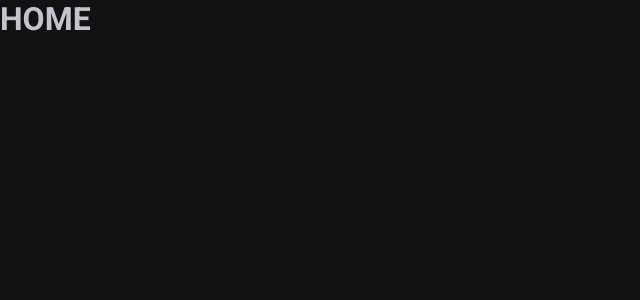
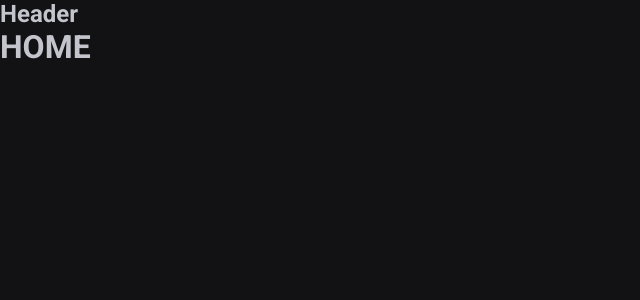
Before and after one commit to pedroeduardo36/ignite-timer, a React (Vite) app: page / in a window 1280 px wide. Shown: the top 300 px of the page, without its empty margins (0-640 px from the left). Built offline with nearby package versions, Linux system fonts and the light colour scheme.

Commit message:
Layout de rotas

```diff
--- a/src/Router.tsx
+++ b/src/Router.tsx
@@ -1,12 +1,15 @@
+import { DefaultLayout } from "./layouts/DefaultLayout";
 import { History } from "./pages/History";
 import { Home } from "./pages/Home";
 import { Routes, Route } from "react-router-dom";
 
 export function Router() {
-    return (
-       <Routes>
-            <Route path="/" element={<Home />}/>
-            <Route path="/History" element={<History />}/>
-       </Routes>
-    )
+  return (
+    <Routes>
+      <Route path="/" element={<DefaultLayout />}>
+        <Route path="/" element={<Home />} />
+        <Route path="/History" element={<History />} />
+      </Route>
+    </Routes>
+  );
 }
--- /dev/null
+++ b/src/components/Header.tsx
@@ -0,0 +1,3 @@
+export function Header(){
+    return <h2>Header</h2>
+}
--- /dev/null
+++ b/src/layouts/DefaultLayout.tsx
@@ -0,0 +1,11 @@
+import { Outlet } from "react-router-dom";
+import { Header } from "../components/Header";
+
+export function DefaultLayout() {
+    return (
+        <div>
+            <Header />
+            <Outlet />
+        </div>
+    )
+}
```
